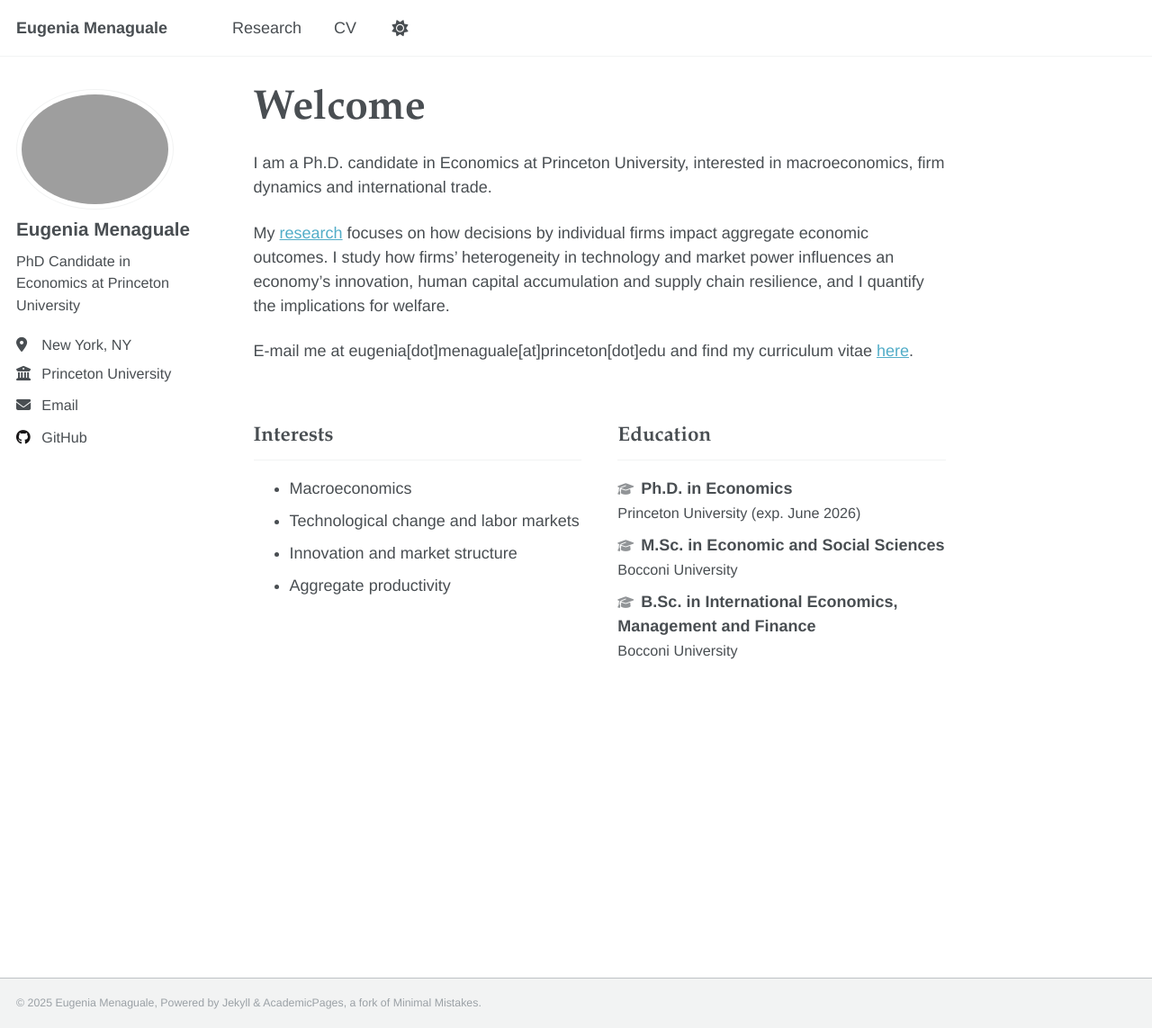
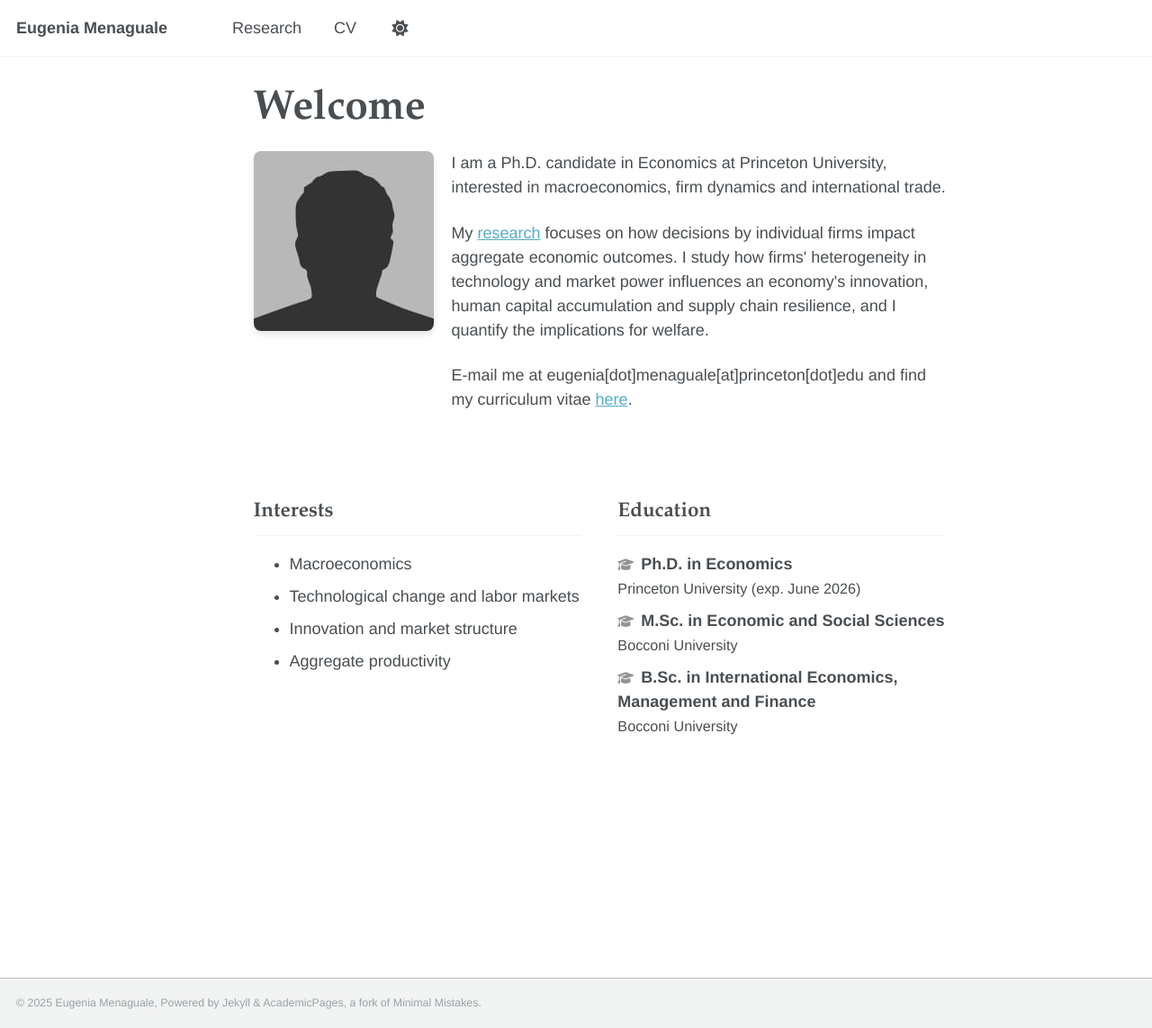
Before and after one commit to eumena/eumena.github.io, a Jekyll site: the page built from _pages/about.md, in a window 1280 px wide and 1143 px high. Shown: the whole window at 90% size. Built offline with Jekyll 4.4.1, drawn with Linux system fonts in a browser that asks for light colours; a script that is not in the unit is left out.

Commit message:
change view

```diff
--- a/_pages/about.md
+++ b/_pages/about.md
@@ -1,18 +1,29 @@
 ---
 permalink: /
 title: "Welcome"
-author_profile: true
+author_profile: false
 redirect_from:
   - /about/
   - /about.html
 ---
-I am a Ph.D. candidate in Economics at Princeton University, interested in macroeconomics, firm dynamics  and international trade.
 
-My [research](/research/) focuses on how decisions by individual firms impact aggregate economic outcomes. I study how firms' heterogeneity in technology and market power influences an economy's innovation, human capital accumulation and supply chain resilience, and I quantify the implications for welfare.
+<div style="display: flex; gap: 20px; flex-wrap: wrap; align-items: flex-start; margin-bottom: 30px;">
+  <!-- Profile Image -->
+  <div style="flex: 0 0 200px; min-width: 150px;">
+    <img src="/images/bio-photo.jpg" alt="Eugenia Menaguale" style="width: 100%; border-radius: 8px; box-shadow: 0 4px 8px rgba(0,0,0,0.1);">
+  </div>
 
-E-mail me at eugenia[dot]menaguale[at]princeton[dot]edu and find my curriculum vitae [here](/cv/).
+  <!-- Bio Text -->
+  <div style="flex: 1; min-width: 250px;">
+    <p>I am a Ph.D. candidate in Economics at Princeton University, interested in macroeconomics, firm dynamics and international trade.</p>
+
+    <p>My <a href="/research/">research</a> focuses on how decisions by individual firms impact aggregate economic outcomes. I study how firms' heterogeneity in technology and market power influences an economy's innovation, human capital accumulation and supply chain resilience, and I quantify the implications for welfare.</p>
+
+    <p>E-mail me at eugenia[dot]menaguale[at]princeton[dot]edu and find my curriculum vitae <a href="/cv/">here</a>.</p>
+  </div>
+</div>
+
 <div style="display: flex; gap: 40px; flex-wrap: wrap; align-items: flex-start;">
-
   <!-- Interests -->
   <div style="flex: 1; min-width: 300px;">
     <h2>Interests</h2>
@@ -26,12 +37,11 @@ E-mail me at eugenia[dot]menaguale[at]princeton[dot]edu and find my curriculum v
 
   <!-- Education -->
   <div style="flex: 1; min-width: 300px;">
-      <h2>Education</h2>
+    <h2>Education</h2>
     <ul style="list-style: none; padding-left: 0;">
       <li><i class="fas fa-graduation-cap" style="font-size: 0.8em; opacity: 0.6; margin-right: 8px;"></i><strong>Ph.D. in Economics</strong><br><small>Princeton University (exp. June 2026)</small></li>
       <li><i class="fas fa-graduation-cap" style="font-size: 0.8em; opacity: 0.6; margin-right: 8px;"></i><strong>M.Sc. in Economic and Social Sciences</strong><br><small>Bocconi University</small></li>
       <li><i class="fas fa-graduation-cap" style="font-size: 0.8em; opacity: 0.6; margin-right: 8px;"></i><strong>B.Sc. in International Economics, Management and Finance</strong><br><small>Bocconi University</small></li>
     </ul>
   </div>
-
 </div>
```
